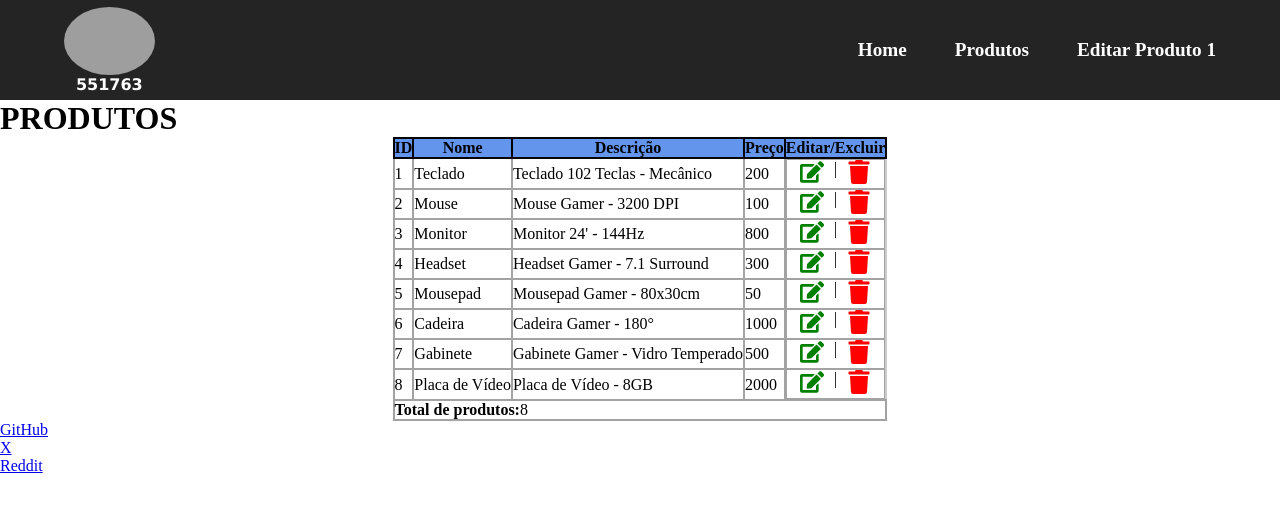
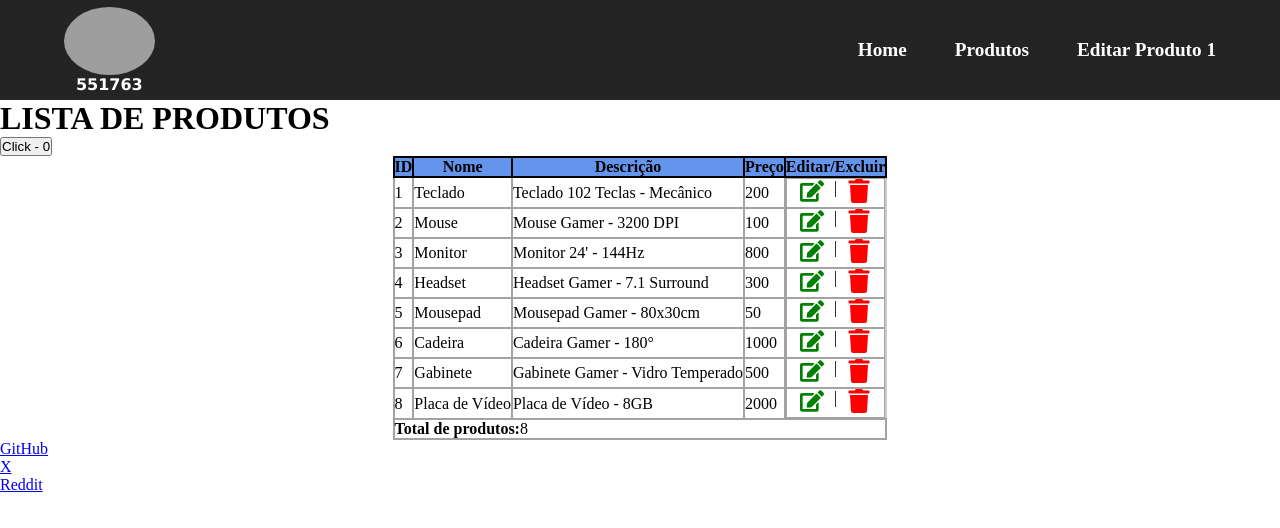
Before and after one commit to Duh0127/projeto-spa, a React (Vite) app: page /produtos in a window 1280 px wide. Shown: the top 528 px of the page. Built offline with nearby package versions, Linux system fonts and the light colour scheme; grey boxes are pictures that could not be loaded.

Commit message:
Iniciando com useEffect

```diff
--- a/src/components/produtos/Produtos.jsx
+++ b/src/components/produtos/Produtos.jsx
@@ -1,4 +1,4 @@
-import React from "react";
+import React, { useEffect, useState } from "react";
 import { Link } from "react-router-dom";
 import { FaEdit, FaTrash } from "react-icons/fa";
 import { ListaProdutos } from "./ListaProdutos";
@@ -6,9 +6,20 @@ import classes from "./Produtos.module.css";
 
 export default function Produtos() {
 
+    useEffect(() => {
+        console.log("Use effect que será sempre renderizado")
+    })
+
+    const [exemplo, setExemplo] = useState(0);
+
     return (
         <main>
-            <h1>PRODUTOS</h1>
+            <h1>LISTA DE PRODUTOS</h1>
+
+            <div>
+                <button onClick={() => setExemplo(exemplo + 1)}>Click - {exemplo}</button>
+            </div>
+
             <div>
                 <table className={classes.tableStyle}>
                     <thead>
```
Also changed, not shown: 1 other file (tests, documents, lock files or other folders).
